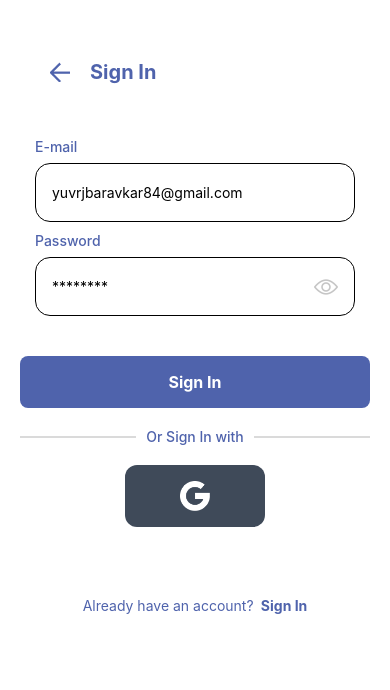
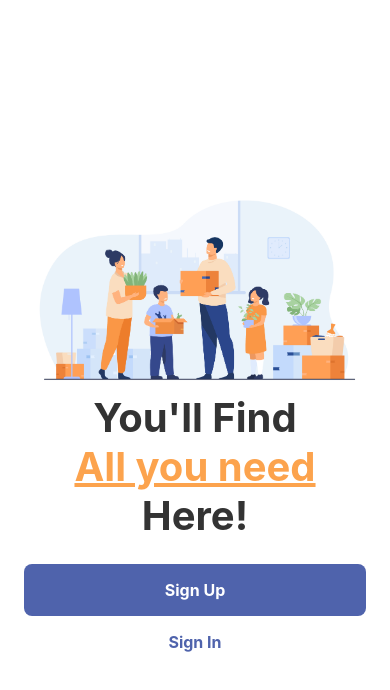
Before and after one commit to yuvraj8411/listicle, a React Native app: screen / in a window 390 px wide. Shown: the top 690 px of the page. Built offline with nearby package versions, Linux system fonts and the light colour scheme.

Commit message:
#Implemented Navigation from one screen to another screen functionality

```diff
--- a/App.tsx
+++ b/App.tsx
@@ -1,15 +1,22 @@
 
 import React from 'react';
 import { SafeAreaView, Text } from 'react-native';
+import { NavigationContainer } from '@react-navigation/native';
+import { createNativeStackNavigator } from '@react-navigation/native-stack';
 import Splash from './src/screens/Splash';
 import SignUp from './src/screens/SignUp';
 import SignIn from './src/screens/SignIn';
+const Stack = createNativeStackNavigator();
 function App() {
 
   return (
-    <SafeAreaView>
-      <SignIn />
-    </SafeAreaView>
+    <NavigationContainer>
+      <Stack.Navigator initialRouteName="Splash" screenOptions={{ headerShown: false }}>
+        <Stack.Screen name="Splash" component={Splash} />
+        <Stack.Screen name="SignUp" component={SignUp} />
+        <Stack.Screen name="SignIn" component={SignIn} />
+      </Stack.Navigator>
+    </NavigationContainer>
   );
 }
 
--- a/src/screens/SignIn/index.js
+++ b/src/screens/SignIn/index.js
@@ -8,10 +8,14 @@ import GoogleButton from "../../components/GoogleButton";
 import { styles } from "./style";
 
 
-const SignIn = () => {
+const SignIn = ({ navigation }) => {
+    const onBackPress = () => {
+        navigation.goBack();
+    }
+
     return (
         <ScrollView style={styles.container} >
-            <AuthHeader title="Sign In" onBackPress={() => { }} />
+            <AuthHeader title="Sign In" onBackPress={onBackPress} />
             <Input label="E-mail" placeholder="yuvrjbaravkar84@gmail.com" />
             <Input isPassword label="Password" placeholder="********" />
             <Button title="Sign In" style={{ marginTop: 30, paddingLeft: 20, paddingRight: 20 }} />
--- a/src/screens/SignUp/index.js
+++ b/src/screens/SignUp/index.js
@@ -9,11 +9,21 @@ import { ScrollView } from "react-native";
 import Separator from "../../components/Seperator";
 import GoogleButton from "../../components/GoogleButton";
 
-const SignUp = () => {
+const SignUp = ({ navigation }) => {
     const [checked, setChecked] = useState(false);
+    const onSignUpPress = () => {
+        navigation.navigate('SignIn');
+    }
+    const onSignInPress = () => {
+        navigation.navigate('SignIn');
+    }
+    const onBackPress = () => {
+        navigation.goBack();
+    }
+
     return (
         <ScrollView style={styles.container} >
-            <AuthHeader title="Sign Up" onBackPress={() => { }} />
+            <AuthHeader title="Sign Up" onBackPress={onBackPress} />
             <Input label="Name" placeholder="Yuvraj Baravkar" />
             <Input label="Email" placeholder="yuvrajbaravkar84@gmail.com" />
             <Input isPassword label="Password" placeholder="********" />
@@ -26,12 +36,12 @@ const SignUp = () => {
                     <Text style={styles.agreeTextBold}> Privacy</Text>
                 </Text>
             </View>
-            <Button title="Sign Up" style={{ marginTop: 24, paddingLeft: 20, paddingRight: 20 }} />
+            <Button title="Sign Up" style={{ marginTop: 24, paddingLeft: 20, paddingRight: 20 }} onPress={onSignUpPress} />
             <Separator text="Or Sign Up with" />
             <View style={{ alignItems: 'center' }}>
                 <GoogleButton />
             </View>
-            <Text style={styles.footerText}>Already have an account? <Text style={styles.agreeTextBold}> Sign In</Text></Text>
+            <Text style={styles.footerText}>Already have an account? <Text style={styles.agreeTextBold} onPress={onSignInPress}> Sign In</Text></Text>
 
         </ScrollView>
     );
--- a/src/screens/Splash/index.js
+++ b/src/screens/Splash/index.js
@@ -1,11 +1,17 @@
 import { Pressable, View } from "react-native";
 import React from "react";
-import { Text, Image } from "react-native";
+import { Text, Image, Navigator } from "react-native";
 import Button from "../../components/Button";
 import { styles } from "./styles";
 import { colors } from "../../utils/color";
 
-const Splash = () => {
+const Splash = ({ navigation }) => {
+    const onSignUpPress = () => {
+        navigation.navigate('SignUp');
+    }
+    const onSignInPress = () => {
+        navigation.navigate('SignIn');
+    }
     return (
 
         <View style={styles.container}>
@@ -23,9 +29,9 @@ const Splash = () => {
                     Here!
                 </Text>
             </View>
-            <Button title="Sign Up" style={{ marginTop: 24 }} />
+            <Button title="Sign Up" style={{ marginTop: 24 }} onPress={onSignUpPress} />
             <Pressable hitSlop={20}>
-                <Text style={styles.footerText}>Sign In</Text>
+                <Text style={styles.footerText} onPress={onSignInPress}>Sign In</Text>
             </Pressable>
         </View>
     );
```
Also changed, not shown: package.json (+6 -1 lines), 1 other file (tests, documents, lock files or other folders).
